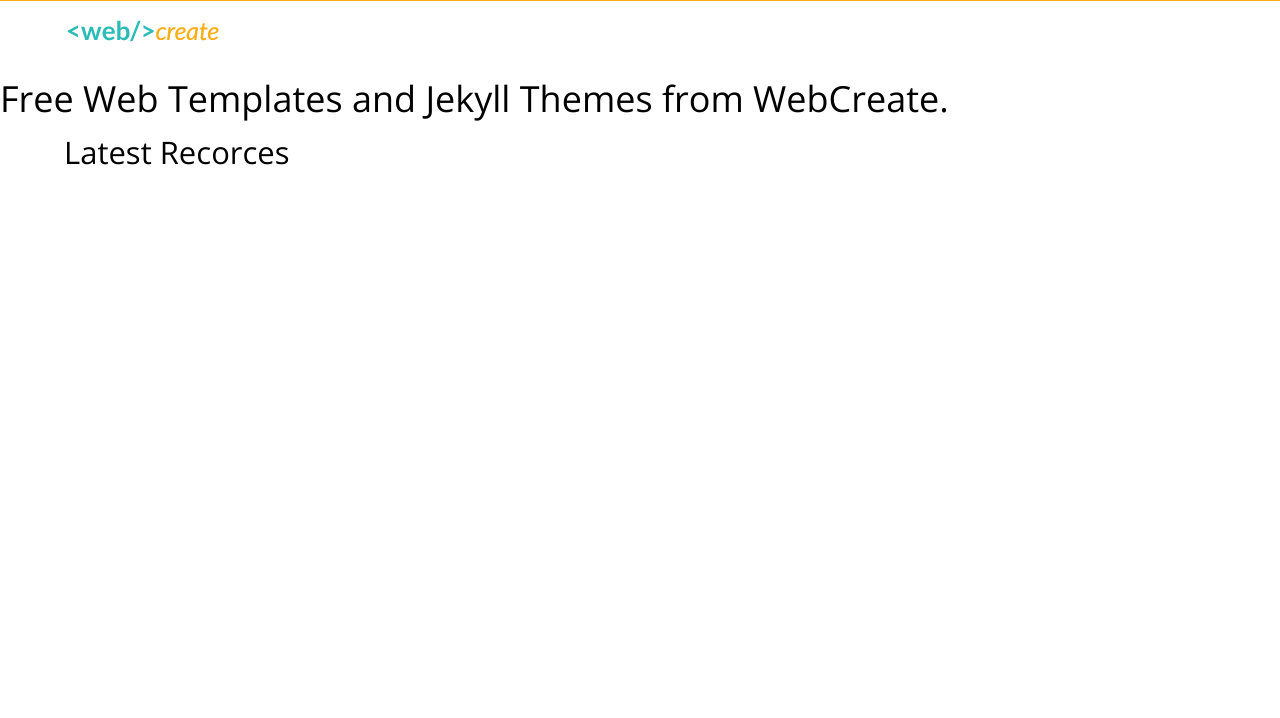
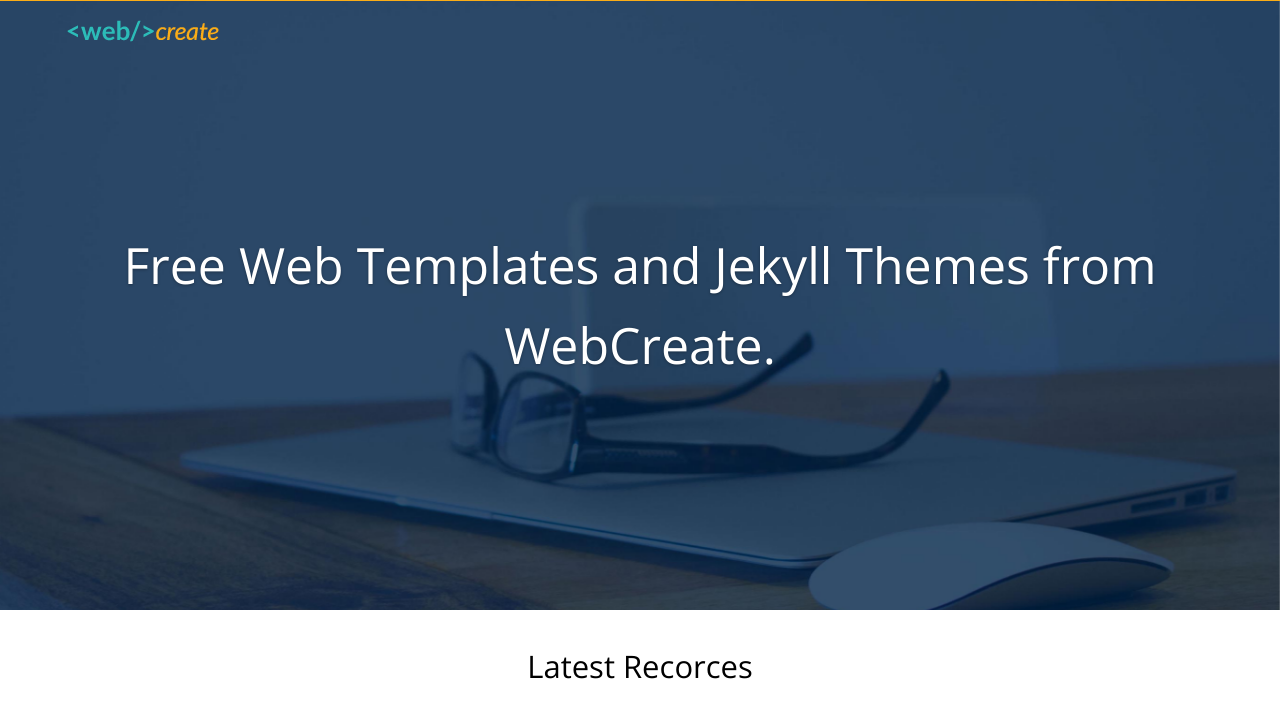
Before and after one commit to web-create/web-create.github.io, a Jekyll site: the page built from index.html, in a window 1280 px wide. Shown: the top 718 px of the page. Built offline with Jekyll 4.4.1, drawn with Linux system fonts in a browser that asks for light colours; nearby versions of some CDN libraries.

Commit message:
Trying to follow css guidelines thanks as cssguidelin.es thanks http://csswizardry.com

```diff
--- a/assets/css/main.scss
+++ b/assets/css/main.scss
@@ -1,12 +1,82 @@
 ---
 ---
 
-//Rest
+/**
+ * CONTENTS
+ *
+ * SETTINGS
+ * Global...............Globally-available variables and config.
+ *
+ * TOOLS
+ * Mixins...............Useful mixins.
+ * Layouts..............Layouts.
+ *
+ * GENERIC
+ * Reset.css............Rest styles.
+ * Box-sizing...........Better default `box-sizing`.
+ *
+ * BASE
+ * Body-styles..........Generic Body styles
+ * Headings.............H1–H6 & Paragraph styles.
+ * Anchor...............Common anchor styles.
+ *
+ * OBJECTS
+ * Wrappers.............Wrapping and constraining elements.
+ *
+ * COMPONENTS
+ * Page-head............The main page header.
+ * Page-foot............The main page footer.
+ *
+ * HELPERS
+ * Text.................Text helpers.
+ */
 
-/* http://meyerweb.com/eric/tools/css/reset/
-   v2.0 | 20110126
-   License: none (public domain)
-*/
+
+/*------------------------------------*\
+  #SETTINGS
+\*------------------------------------*/
+
+/**
+ * Import colors, fonts etc...
+ */
+
+@import "partials/variables";
+
+
+
+
+
+/*------------------------------------*\
+  #TOOLS
+\*------------------------------------*/
+
+/**
+ * Import custom mixins
+ */
+
+@import "partials/mixins";
+
+/**
+ * Import layout mixin
+ */
+@import "partials/layout";
+
+
+
+
+
+/*------------------------------------*\
+  #GENERIC
+\*------------------------------------*/
+
+/**
+ *
+ * Reset styles thanks to meyerweb.com.
+ * http://meyerweb.com/eric/tools/css/reset/
+ * v2.0 | 20110126
+ * License: none (public domain)
+ *
+ */
 
 html, body, div, span, applet, object, iframe,
 h1, h2, h3, h4, h5, h6, p, blockquote, pre,
@@ -52,20 +122,9 @@
   border-spacing: 0;
 }
 
-// Import colors, fonts etc...
-@import "partials/variables";
-
-// Import custom mixins
-@import "partials/mixins";
-
-// Import layout mixin
-@import "partials/layout";
-
-/* --------------------------------
-
- Primary style
-
--------------------------------- */
+/*
+ * Box sizing override
+ */
 
 html * {
   -webkit-font-smoothing: antialiased;
@@ -76,6 +135,17 @@
   @include box-sizing(border-box);
 }
 
+
+
+
+
+/*------------------------------------*\
+  #BASE
+\*------------------------------------*/
+
+/*
+ * Generic Body styles
+ */
 body {
   font: {
     size: 100%;
@@ -83,44 +153,9 @@
   }
 }
 
-.wc-container {
-    width: 90%;
-    max-width: $L; // see breakpoints in _sass/partials/_layout.scss
-    margin: 0 auto;
-
-    &::after { /* Clearfix */
-        content: '';
-        display: table;
-        clear: both;
-    }
-}
-
-.wc-container-small {
-    width: 90%;
-    max-width: $M; // see breakpoints in _sass/partials/_layout.scss
-    margin: 0 auto;
-
-    &::after { /* Clearfix */
-        content: '';
-        display: table;
-        clear: both;
-    }
-}
-
-.wc-img-replace { /* replace text with a background-image */
-  display: inline-block;
-  overflow: hidden;
-  text-indent: 100%;
-  white-space: nowrap;
-  background-repeat: no-repeat;
-  background-position: center center;
-}
-
-/* --------------------------------
-
- Small Typography
-
---------------------------------- */
+/*
+ * Typography styles
+ */
 
 h1, h2, h3, h4, h5, h6 {
   line-height: 1.6;
@@ -128,7 +163,6 @@
 }
 
 h1 {
-  // mobile first
   @include font-size(20px);
   @include MQ(M) {
     @include font-size(36px);
@@ -136,7 +170,6 @@
 }
 
 h2 {
-  // mobile first
   @include font-size(18px);
   @include MQ(M) {
     @include font-size(31px);
@@ -179,14 +212,19 @@
   }
 }
 
+/*
+ * Anchor styles
+ */
 a {
   background: transparent;
+  &:active, &:hover, &:focus {
+    outline: 0;
+  }
 }
 
-a:active, a:hover, a:focus {
-  outline: 0;
-}
-
+/*
+ * Responsive images
+ */
 img {
   border: 0;
   display: block;
@@ -194,7 +232,9 @@
   height: auto;
 }
 
-
+/*
+ * Default horizontal style
+ */
 hr {
   margin-top: 20px;
   margin-bottom: 20px;
@@ -203,32 +243,37 @@
   height: 0;
 }
 
-strong { font-weight: 600; }
 
-.to-upper { text-transform: uppercase;}
+
+
+
+/*------------------------------------*\
+  #OBJECTS
+\*------------------------------------*/
+
+
+
+
+
+/*
+ * Main header wrapper.
+ */
 
 #wc-main-header {
   border-top: 1px solid $color-2;
   height: $header-height-S;
-
+  position: absolute;
+  top:0;
+  z-index: 2;
+  width: 100%;
   @include MQ(M) {
     height: $header-height-M;
   }
-
 }
 
-#wc-logo {
-  float: left;
-  margin-top: 9px;
-  img {
-    display: block;
-    max-height: $header-height-S - 20;
-    @include MQ(M) {
-      max-height: $header-height-M;
-    }
-  }
-}
-
+/*
+ * Hero unit wrapper on the home page.
+ */
 div.hero-unit {
   color: $color-4;
   padding: 80px 25px;
@@ -244,3 +289,102 @@
     }
   }
 }
+
+/*
+ * Fixed background wrapper
+ */
+.wc-fixed-bg {
+  height: 200px;
+  position: relative;
+  min-height: 100%;
+  background-size: cover;
+  background-repeat: no-repeat;
+  background-position: center center;
+  z-index: 1;
+  @include MQ(M) {
+    height: 610px;
+    background-attachment: fixed;
+  }
+}
+
+.wc-fixed-bg h1, .wc-fixed-bg h2 {
+  position: absolute;
+  left: 50%;
+  top: 50%;
+  bottom: auto;
+  right: auto;
+  -webkit-transform: translateX(-50%) translateY(-50%);
+  -moz-transform: translateX(-50%) translateY(-50%);
+  -ms-transform: translateX(-50%) translateY(-50%);
+  -o-transform: translateX(-50%) translateY(-50%);
+  transform: translateX(-50%) translateY(-50%);
+  width: 90%;
+  max-width: 1170px;
+  text-align: center;
+  text-shadow: 0 1px 3px rgba(0, 0, 0, 0.3);
+  color: white;
+  @include MQ(M) {
+    @include font-size(50px);
+  }
+}
+
+.wc-fixed-bg.wc-bg-1 {
+  background-image: url("./images/home-hero-bg.jpg");
+}
+
+/*
+ * Latest resources wrapper
+ */
+.latest-recources {
+  padding: 2em 0;
+  h2 { text-align:center; }
+}
+
+.wc-container {
+    width: 90%;
+    max-width: $L; // see breakpoints in _sass/partials/_layout.scss
+    margin: 0 auto;
+
+    &::after { /* Clearfix */
+        content: '';
+        display: table;
+        clear: both;
+    }
+}
+
+.wc-container-small {
+    width: 90%;
+    max-width: $M; // see breakpoints in _sass/partials/_layout.scss
+    margin: 0 auto;
+
+    &::after { /* Clearfix */
+        content: '';
+        display: table;
+        clear: both;
+    }
+}
+
+.wc-img-replace { /* replace text with a background-image */
+  display: inline-block;
+  overflow: hidden;
+  text-indent: 100%;
+  white-space: nowrap;
+  background-repeat: no-repeat;
+  background-position: center center;
+}
+
+#wc-logo {
+  float: left;
+  margin-top: 9px;
+  img {
+    display: block;
+    max-height: $header-height-S - 20;
+    @include MQ(M) {
+      max-height: $header-height-M;
+    }
+  }
+}
+
+
+strong { font-weight: 600; }
+.to-upper { text-transform: uppercase;}
```
